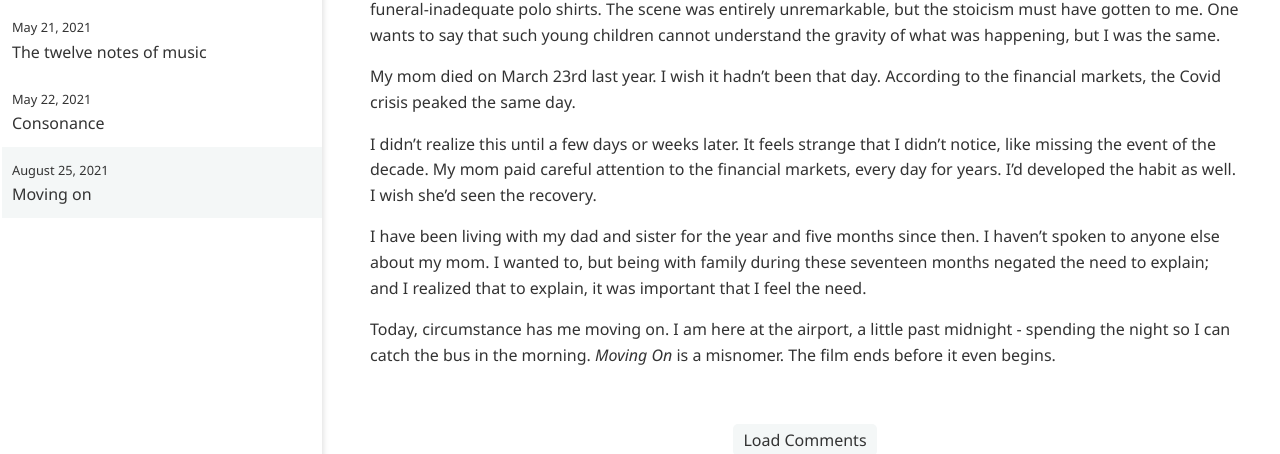
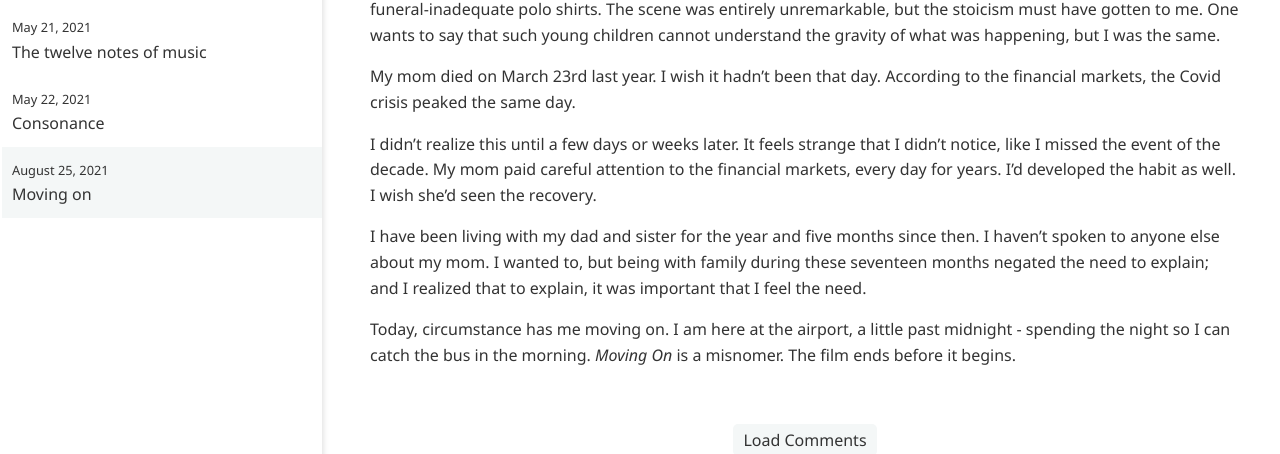
Before and after one commit to ansyblenetwork/arrpiano, a Jekyll site: the page built from _posts/2021-08-25-moving-on.md, in a window 1280 px wide and 900 px high, scrolled down 656 px. Shown: the part 254-708 px from the top of the window. Built offline with Jekyll 4.4.1, drawn with Linux system fonts in a browser that asks for light colours.

Commit message:
Update 2021-08-25-moving-on.md

```diff
--- a/_posts/2021-08-25-moving-on.md
+++ b/_posts/2021-08-25-moving-on.md
@@ -23,8 +23,8 @@ I cried during the scene where Okja and her brother are sitting absently in the
 
 My mom died on March 23rd last year. I wish it hadn't been that day. According to the financial markets, the Covid crisis peaked the same day.
 
-I didn't realize this until a few days or weeks later. It feels strange that I didn't notice, like missing the event of the decade. My mom paid careful attention to the financial markets, every day for years. I'd developed the habit as well. I wish she'd seen the recovery.
+I didn't realize this until a few days or weeks later. It feels strange that I didn't notice, like I missed the event of the decade. My mom paid careful attention to the financial markets, every day for years. I'd developed the habit as well. I wish she'd seen the recovery.
 
 I have been living with my dad and sister for the year and five months since then. I haven't spoken to anyone else about my mom. I wanted to, but being with family during these seventeen months negated the need to explain; and I realized that to explain, it was important that I feel the need.
 
-Today, circumstance has me moving on. I am here at the airport, a little past midnight - spending the night so I can catch the bus in the morning. _Moving On_ is a misnomer. The film ends before it even begins.
+Today, circumstance has me moving on. I am here at the airport, a little past midnight - spending the night so I can catch the bus in the morning. _Moving On_ is a misnomer. The film ends before it begins.
```
